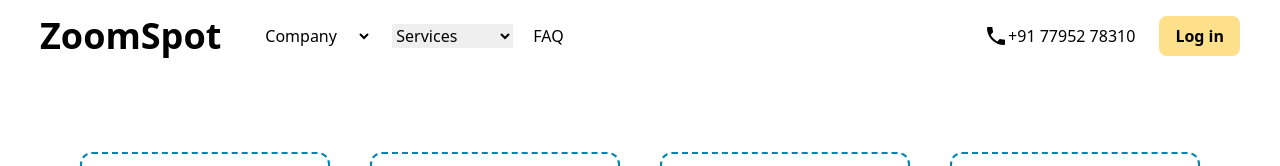
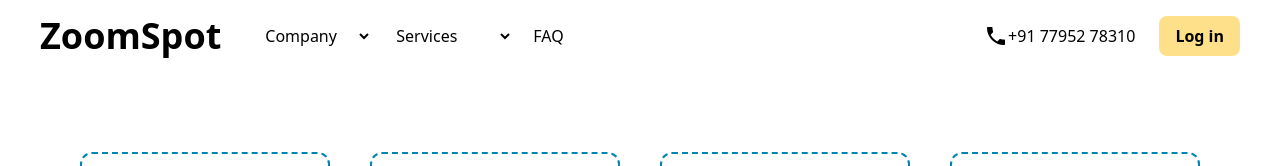
Before and after one commit to Nikhil4002-50-82/MiniProject, a React (Vite) app in the folder client/: page / in a window 1280 px wide. Shown: the top 166 px of the page. Built offline with nearby package versions, Linux system fonts and the light colour scheme.

Commit message:
header-updated

```diff
--- a/client/src/components/Header.jsx
+++ b/client/src/components/Header.jsx
@@ -16,7 +16,7 @@ const Header = () => {
                     </select>
                 </li>
                 <li className='mr-5'>
-                    <select name="" id="" className='focus:outline-none'>
+                    <select name="" id="" className='bg-white focus:outline-none'>
                         <option value="">Services</option>
                         <option value="">Request Spot</option>
                         <option value="">Register Spot</option>
```
